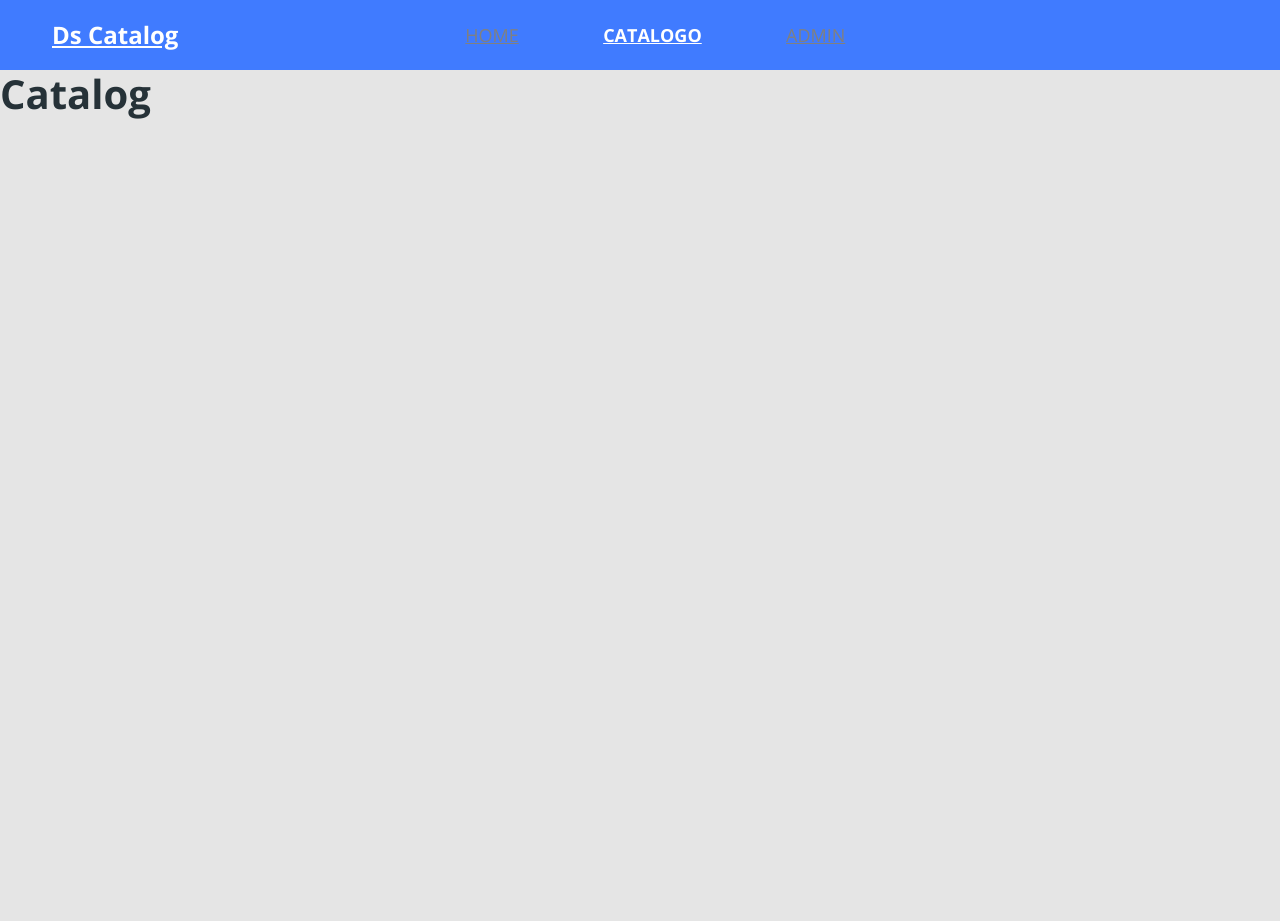
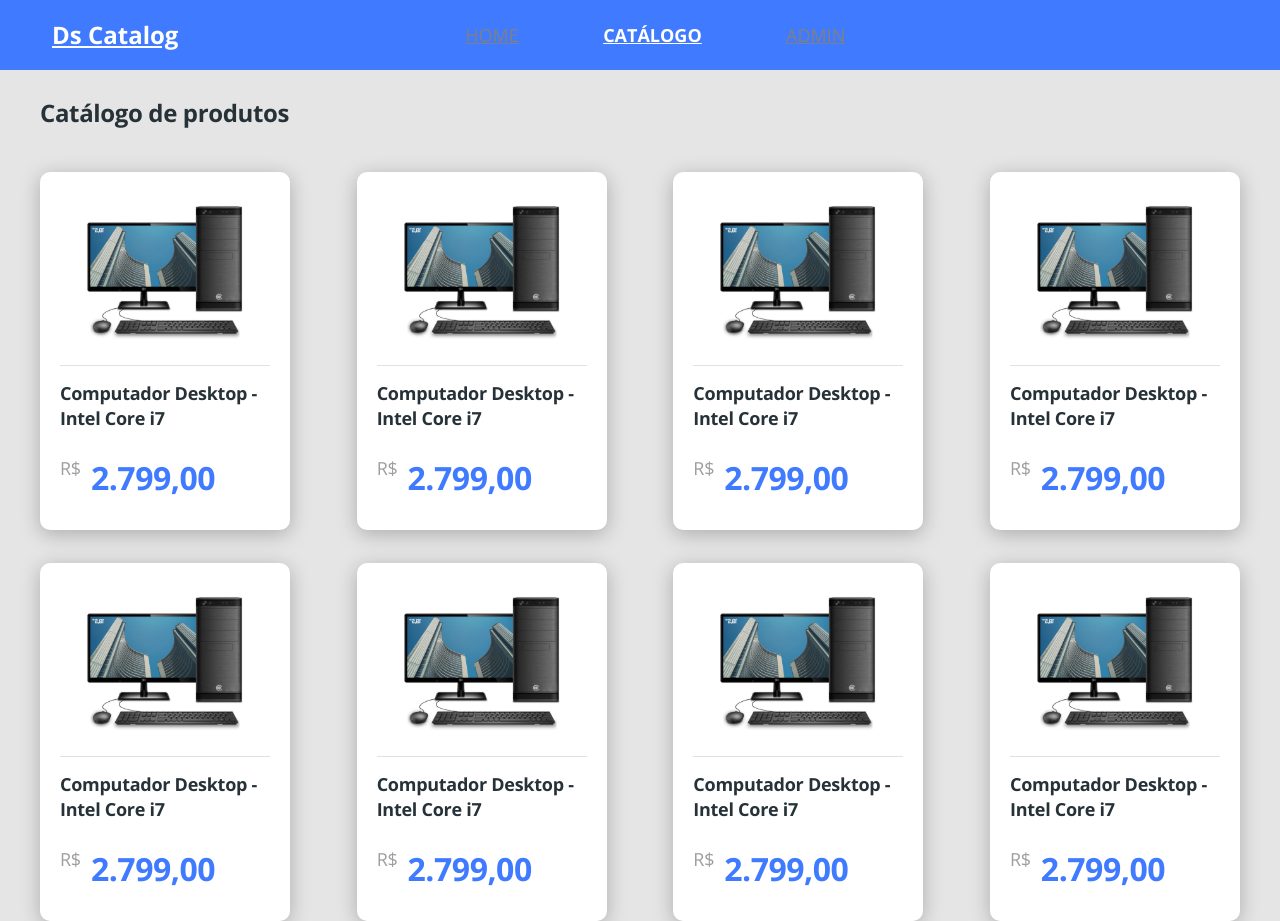
Before and after one commit to RodsSantiago/Projeto-Site-de-Vendas, a React (Create React App) app in the folder front-web/: page /catalog in a window 1280 px wide. Before the commit the page ends 800 px from the top, so only its background shows below. Built offline with nearby package versions, Linux system fonts and the light colour scheme.

Commit message:
catalago de produtos finalizado

```diff
--- a/front-web/src/app.scss
+++ b/front-web/src/app.scss
@@ -21,3 +21,16 @@
     color: unset;
   }
 }
+
+.card-base {
+  box-shadow: 0px 4px 20px rgba(0, 0, 0, 0.25);
+  background: #FFFFFF;
+}
+
+.border-radius-10 {
+  border-radius: 10px;
+}
+
+.border-radius-20 {
+  border-radius: 20px;
+}
--- a/front-web/src/core/components/NavBar/index.tsx
+++ b/front-web/src/core/components/NavBar/index.tsx
@@ -18,7 +18,7 @@
                     </li>
                     <li>
                         <NavLink to="/catalog" activeClassName = "active">
-                            CATALOGO
+                            CATÁLOGO
                         </NavLink>
                     </li>
                     <li>
--- /dev/null
+++ b/front-web/src/core/pages/Catalog/components/ProductCard/index.tsx
@@ -0,0 +1,21 @@
+import React from "react";
+import {ReactComponent as ProductImage} from '../../../../assets/images/product.svg'
+import './styles.scss'
+
+
+const ProductCard = () => (
+    <div className="card-base border-radius-10 product-card">
+        <ProductImage />
+        <div className="product-info">
+            <h6 className="product-name">
+            Computador Desktop - Intel Core i7
+            </h6>
+            <div className="product-price-container">
+                <span className="product-currency">R$</span>
+                <h3 className="product-price"> 2.799,00</h3>
+            </div>
+        </div>
+    </div>
+);
+
+export default ProductCard;
--- /dev/null
+++ b/front-web/src/core/pages/Catalog/components/ProductCard/styles.scss
@@ -0,0 +1,37 @@
+.product-card {
+    padding: 20px 20px 30px 20px;
+    text-align: center;
+}
+
+.product-info {
+    border-top: 1px solid #E1E1E1;
+    text-align: left;
+    padding-top: 15px;
+    margin-top: 15px;
+}
+
+.product-name {
+    font-size: 18px;
+    line-height: 25px;
+    letter-spacing: -0.015em;
+}
+
+.product-price-container {
+    display: flex;
+        margin-top: 25px;
+}
+
+.product-currency {
+    font-size: 18px;
+    line-height: 25px;
+    letter-spacing: -0.015em;
+    color: #9E9E9E;
+}
+
+.product-price {
+    font-size: 32px;
+    line-height: 44px;
+    letter-spacing: -0.015em;
+    color: #407BFF;
+    margin-left: 10px;
+}
--- a/front-web/src/core/pages/Catalog/index.tsx
+++ b/front-web/src/core/pages/Catalog/index.tsx
@@ -1,8 +1,22 @@
 import React from "react";
+import ProductCard from "./components/ProductCard";
+import './styles.scss';
 
 const Catalog = () => (
-    <div>
-        <h1>Catalog</h1>
+    <div className="catalog-container">
+        <h1 className="catalog-title">
+            Catálogo de produtos
+        </h1>
+        <div className="catalog-products">
+            <ProductCard/>
+            <ProductCard/>
+            <ProductCard/>
+            <ProductCard/>
+            <ProductCard/>
+            <ProductCard/>
+            <ProductCard/>
+            <ProductCard/>
+        </div>
     </div>
 
 );
--- /dev/null
+++ b/front-web/src/core/pages/Catalog/styles.scss
@@ -0,0 +1,20 @@
+    .catalog-container {
+        margin-top: 26px;
+        padding-left: 40px;
+        padding-right: 40px;
+    }
+
+    .catalog-title{
+        font-size: 24px;
+        line-height: 33px;
+        letter-spacing: -0.015em;
+    }
+
+    .catalog-products {
+        margin-top: 43px;
+        display: grid;
+        grid-template-columns: repeat(auto-fill, 250px);
+        grid-gap: 33px 30px;
+        justify-content: space-between;
+
+    }
--- a/front-web/src/core/pages/Home/index.tsx
+++ b/front-web/src/core/pages/Home/index.tsx
@@ -6,7 +6,7 @@
 
 const Home = () => (
     <div className = "home-container">
-        <div className="row home-content">
+        <div className="row home-content card-base border-radius-20">
             <div className="col-6">
                 <h1 className= "text-title">
                     Conheça o melhor <br/> catálogo de produtos</h1>
--- a/front-web/src/core/pages/Home/styles.scss
+++ b/front-web/src/core/pages/Home/styles.scss
@@ -6,9 +6,6 @@
 }
 
 .home-content {
-    background-color: #fff;
-    box-shadow: 0px 4px 20px rgba(0, 0, 0, 0.25);
-    border-radius: 20px;
     padding-top: 145px;
     padding-left: 100px;
     padding-bottom: 145px;
```
Also changed, not shown: front-web/src/core/assets/images/product.svg (added).
